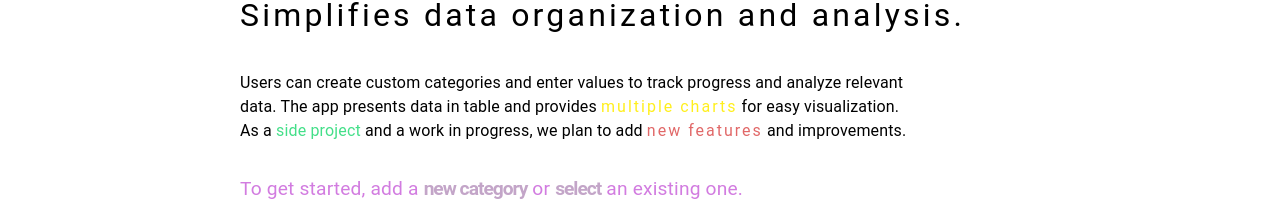
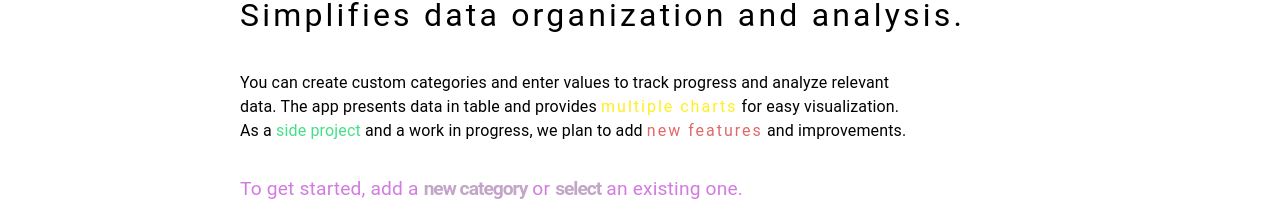
Before and after one commit to Bloodyblow/instant-stats, a Next.js app: page / in a window 1280 px wide. Shown: the part 277-478 px from the top of the page. Built offline with nearby package versions, Linux system fonts and the light colour scheme; no server answers.

Commit message:
Improve text

```diff
--- a/src/components/HomePresentation.tsx
+++ b/src/components/HomePresentation.tsx
@@ -21,8 +21,8 @@ export default function HomePresentation() {
         Simplifies data organization and analysis.
       </Typography>
       <Typography sx={typographySx}>
-        Users can create custom categories and enter values to track progress
-        and analyze relevant data. The app presents data in table and provides{" "}
+        You can create custom categories and enter values to track progress and
+        analyze relevant data. The app presents data in table and provides{" "}
         <span style={{ color: "#ffef1d", letterSpacing: "2px" }}>
           multiple charts
         </span>{" "}
```
